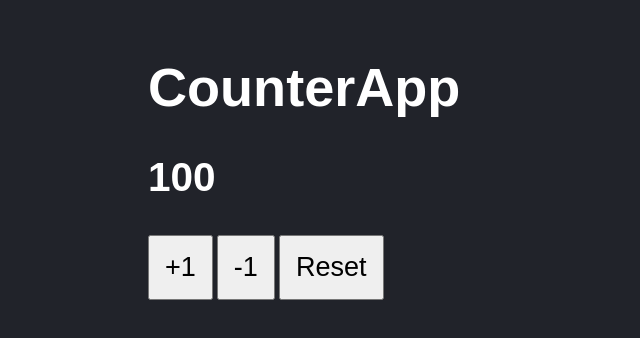
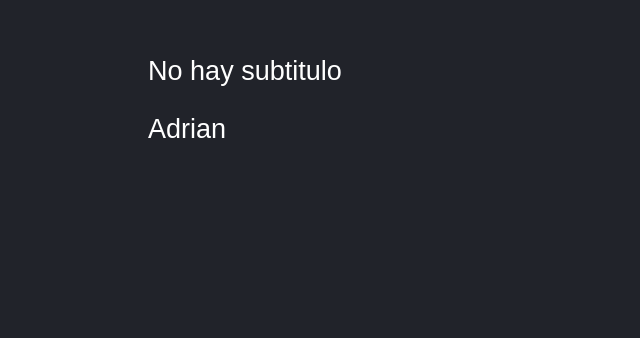
Before and after one commit to adrcorona13/reactcte-01-counter-app, a React (Vite) app: page / in a window 1280 px wide. Shown: the part 128-466 px from the top of the page, without its empty margins (0-640 px from the left). Built offline with nearby package versions, Linux system fonts and the light colour scheme.

Commit message:
instalar testing-library/react

```diff
--- a/package.json
+++ b/package.json
@@ -17,6 +17,7 @@
   "devDependencies": {
     "@babel/core": "^7.21.3",
     "@babel/preset-env": "^7.20.2",
+    "@testing-library/react": "^14.0.0",
     "@types/jest": "^29.5.0",
     "@types/react": "^18.0.27",
     "@types/react-dom": "^18.0.10",
--- a/src/FirstApp.jsx
+++ b/src/FirstApp.jsx
@@ -1,34 +1,22 @@
-import PropTypes from 'prop-types';
+import PropTypes from "prop-types";
 
 // export const FirstApp = (props) => {
-export const FirstApp = ({
-  title,
-  subtitle,
-  value,
-}) => {
-
-  // if (!title) {
-  //   throw new Error('El titulo no existe')
-  // }
-
+export const FirstApp = ({ title, subtitle, name }) => {
   return (
     <>
       <h1>{title}</h1>
       <p>{subtitle}</p>
-      <p>{value}</p>
+      <p>{name}</p>
     </>
   );
 };
 
-
 FirstApp.propTypes = {
   title: PropTypes.string.isRequired,
   subtitle: PropTypes.string,
-  value: PropTypes.number
-}
+};
 
 FirstApp.defaultProps = {
-  title: "No hay titulo",
+  name: "Adrian",
   subtitle: "No hay subtitulo",
-  value: 0
-}
+};
--- a/src/main.jsx
+++ b/src/main.jsx
@@ -13,7 +13,7 @@ ReactDOM.createRoot(document.getElementById("root")).render(
     {/* <FirstApp title="Titulo" subtitle="subtitulo" valor={123}></FirstApp> */}
     {/* <FirstApp title="titulo"></FirstApp> */}
     {/* <FirstApp title = "titulo" subtitle={123}></FirstApp> */}
-    {/* <FirstApp></FirstApp> */}
-    <CounterApp value={100}></CounterApp>
+    <FirstApp></FirstApp>
+    {/* <CounterApp value={100}></CounterApp> */}
   </React.StrictMode>
 );
```
Also changed, not shown: 1 other file (tests, documents, lock files or other folders).
